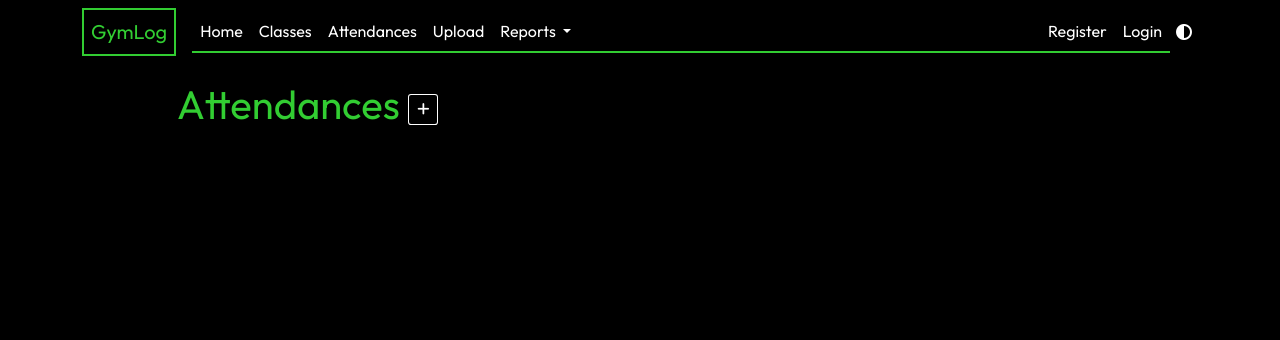
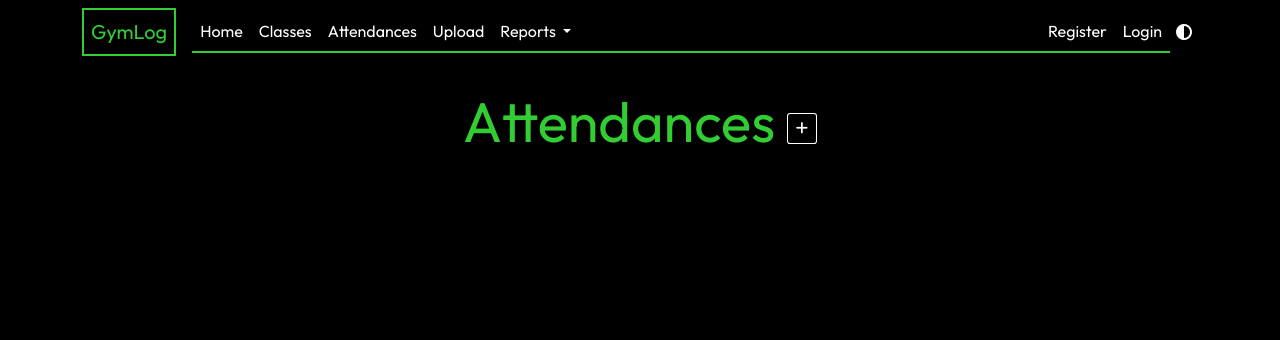
Before and after one commit to ayeryn/gymlog, a Flask app: page /attendances in a window 1280 px wide. Shown: the top 340 px of the page. Run offline with Flask 3, Linux system fonts and the light colour scheme; data that the repository does not hold is empty; some libraries are stand-ins or nearby versions.

Commit message:
style attendances

```diff
--- a/app/static/main.css
+++ b/app/static/main.css
@@ -252,3 +252,7 @@ a.article-title:hover {
 #deleteModalLabel {
   color: black;
 }
+
+.class-link {
+  color: var(--secondary-color);
+}
--- a/app/templates/attendances.html
+++ b/app/templates/attendances.html
@@ -1,7 +1,6 @@
 {% extends "layout.html" %} {% block content %}
-<!--FIXME: Fix content dimensions-->
-<div class="row align-items-center">
-  <h1>
+<div class="text-center mt-2">
+  <h1 class="display-4">
     Attendances
     <a
       href="{{ url_for('attendances.new_attendance') }}"
@@ -10,16 +9,15 @@
     ></a>
   </h1>
 </div>
-<div class="content">
+<div class="row text-center">
   {% for a in attendance_list %}
-  <div class="row">
   <div class="col-2">
     <p>{{ a.date_attended.strftime('%Y-%m-%d') }}</p>
   </div>
   <div class="col-8">
     <p>
       <a
-          class="site-link"
+        class="class-link"
         href="{{ url_for('classes.show_class', class_id=a.class_id) }}"
         >{{ a.class_taken.name }}</a
       >
@@ -28,7 +26,7 @@
   <div class="col-2">
     <button
       type="button"
-        class="btn btn-danger btn-sm m-1"
+      class="btn btn-other btn-sm m-1"
       data-bs-toggle="modal"
       data-bs-target="#deleteModal">
       <i class="fa-solid fa-trash"></i>
@@ -68,7 +66,6 @@
       </div>
     </div>
   </div>
-  </div>
   {% endfor %}
 </div>
 <nav class="mt-4">
```
Lines whose indentation alone changed are shown as unchanged.
